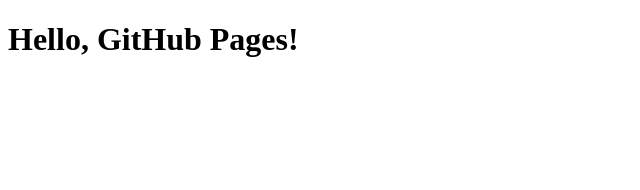
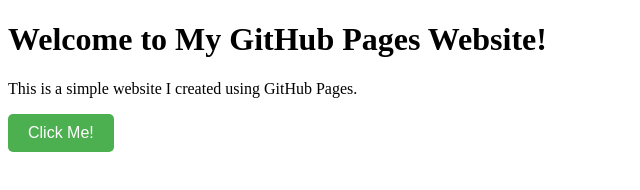
Before and after one commit to Moons-thing21/Moons-thing21.GitHub.io, a plain HTML site: page index.html in a window 1280 px wide. Shown: the whole page, without its empty margins (0-640 px from the left). Drawn offline with Linux system fonts and the light colour scheme.

Commit message:
Update index.html

```diff
--- a/index.html
+++ b/index.html
@@ -2,8 +2,14 @@
 <html>
 <head>
     <title>My GitHub Pages Website</title>
+    <meta name="description" content="This is a simple website hosted on GitHub Pages.">
+    <link rel="stylesheet" href="styles.css">
 </head>
 <body>
-    <h1>Hello, GitHub Pages!</h1>
+    <h1>Welcome to My GitHub Pages Website!</h1>
+    <p>This is a simple website I created using GitHub Pages.</p>
+    <div class="button-container">
+        <button class="my-button">Click Me!</button>
+    </div>
 </body>
 </html>
```
